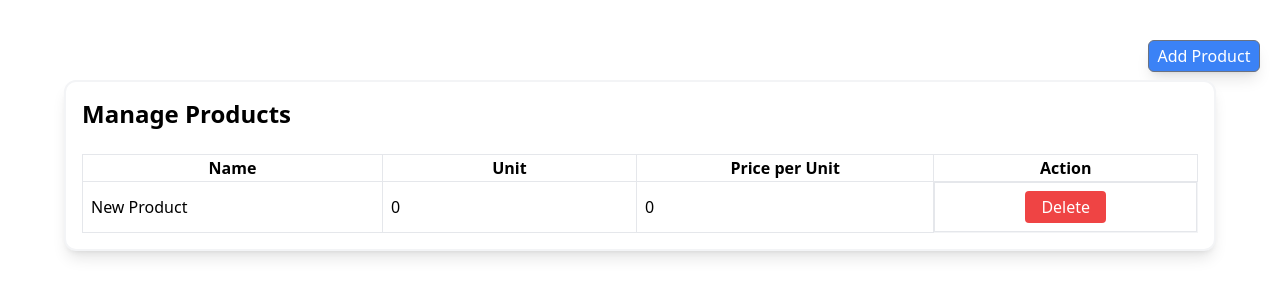
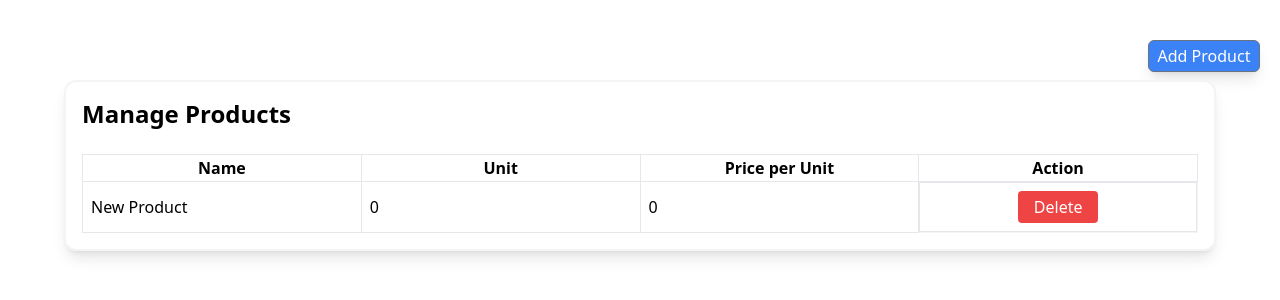
Before and after one commit to Salmanalfariz415/Grocery-Store-System, a Python web app: template templates/products.html in a window 1280 px wide. Shown: the top 300 px of the page. Run offline with Jinja, Linux system fonts and the light colour scheme; the template is opened without the code that fills it, so the values that code supplies are empty; some libraries are stand-ins or nearby versions.

Commit message:
Made the table rows to not expand with entry

```diff
--- a/templates/products.html
+++ b/templates/products.html
@@ -19,8 +19,8 @@
   <div class="relative bg-white max-w-6xl mx-auto p-4 mt-20 border-2 border-gray-100 rounded-xl shadow-lg">
 
     <h1 class="text-2xl font-bold  mb-6">Manage Products</h1>
-
-        <table class="w-full border">
+    <!-- the table-fixed makes sure that rows have fixed width -->
+        <table class="w-full border table-fixed">
           <thead>
             <th class="border border-gray-200">Name</th>
             <th class="border border-gray-200 min-w-24">Unit</th>
@@ -29,7 +29,8 @@
           </thead>
           <tbody id="tableBody">
             <tr>
-              <td class="border p-2" contenteditable="true">New Product</td>
+              <!-- contenteditable makes the cells editable -->
+              <td class="border p-2 " contenteditable="true">New Product</td>
               <td class="border p-2" contenteditable="true">0</td>
               <td class="border p-2" contenteditable="true">0</td>
               <td class="border flex justify-center items-center p-2 ">
```
